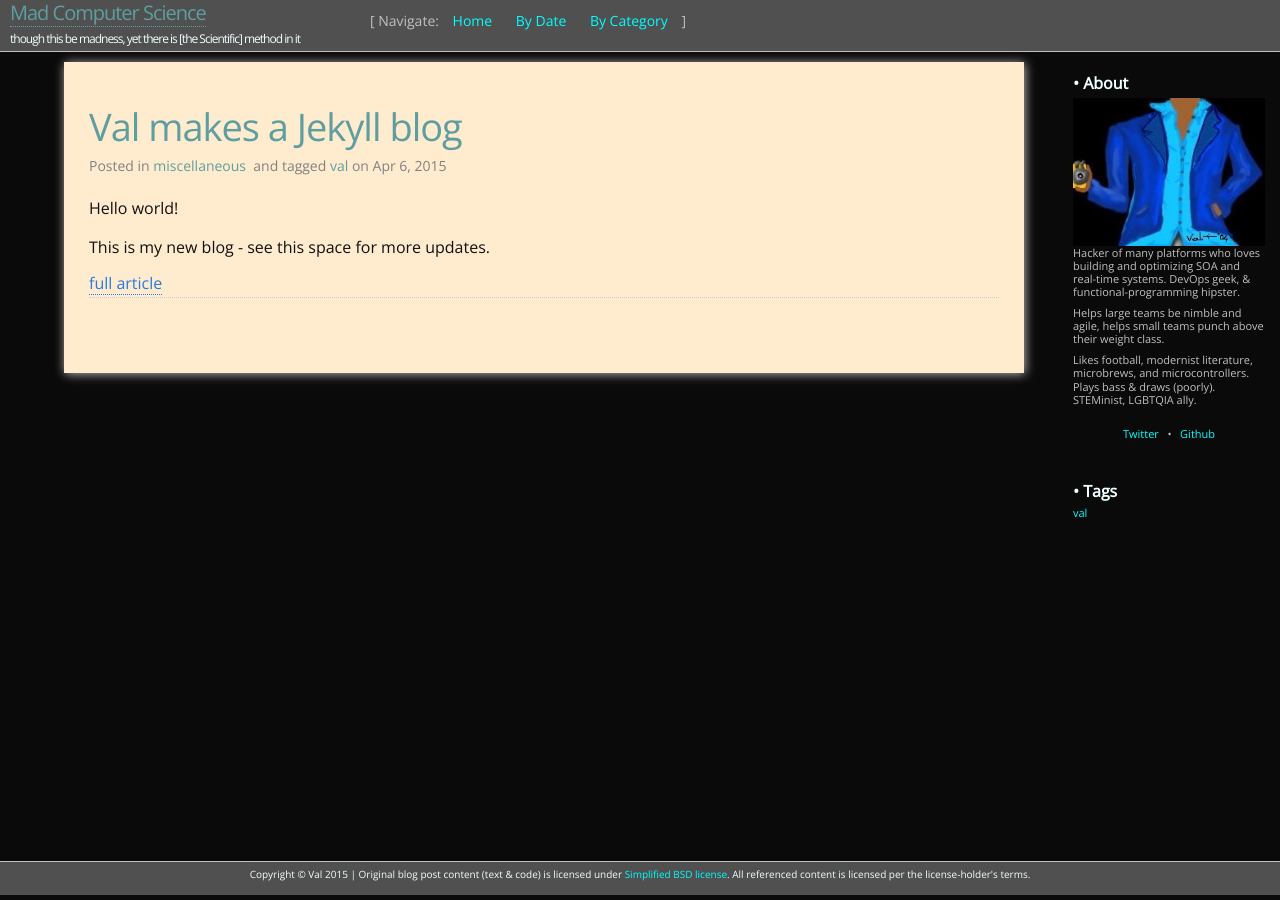
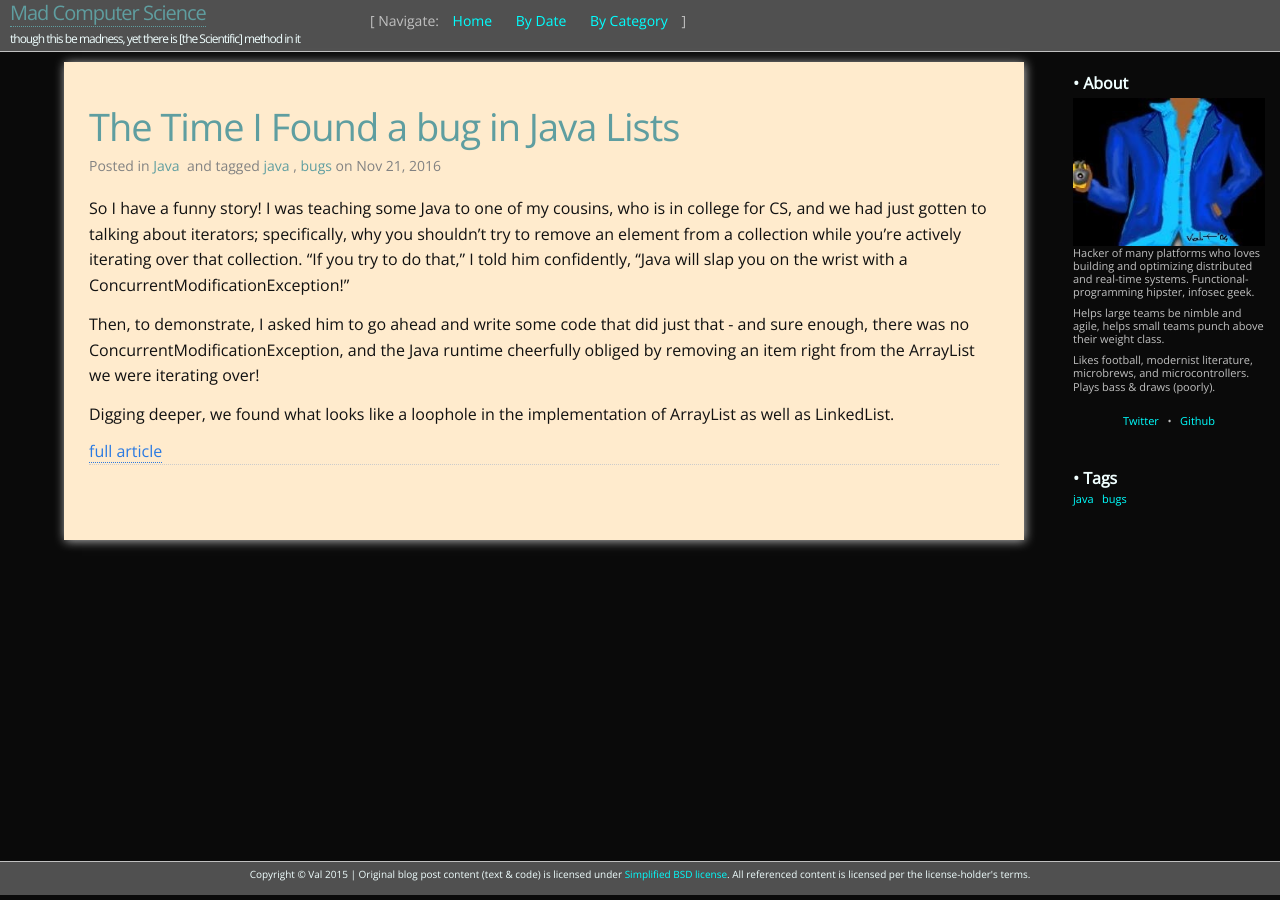
Before and after one commit to valakkapeddi/valakkapeddi.github.io, a Jekyll site: the page built from index.html, in a window 1280 px wide. Built offline with Jekyll 4.4.1, drawn with Linux system fonts in a browser that asks for light colours; the list of posts is cut into pages by our own code.

Commit message:
blog update finally

````diff
--- a/_includes/Aboutme.html
+++ b/_includes/Aboutme.html
@@ -2,9 +2,9 @@
   <h4>• About</h4>
   <img title="{{site.author}}" src="/images/ironic.jpg" alt="{{site.author}}"/>
   <!--<span>{{site.aboutme}}</span>-->
-  <p>Hacker of many platforms who loves building and optimizing SOA and real-time systems. DevOps geek, & functional-programming hipster.</p>
+  <p>Hacker of many platforms who loves building and optimizing distributed and real-time systems. Functional-programming hipster, infosec geek.</p>
   <p>Helps large teams be nimble and agile, helps small teams punch above their weight class.</p>
-  <p>Likes football, modernist literature, microbrews, and microcontrollers. Plays bass & draws (poorly). STEMinist, LGBTQIA ally.</p>
+  <p>Likes football, modernist literature, microbrews, and microcontrollers. Plays bass & draws (poorly).</p>
 
 
   <br />
--- a/_posts/2015-04-06-val-starts-a-blog.md
+++ /dev/null
@@ -1,19 +0,0 @@
----
-published: true
-title: Val makes a Jekyll blog
-layout: post
-summary: First post
-excerpt_separator: <!--more-->
-author: Val
-category: miscellaneous
-tags:
-- val
----
-
-Hello world!
-
-This is my new blog - see this space for more updates.
-
-<!--more-->
-
-Normally, this is where you would find some content and code snippets. :-)
--- /dev/null
+++ b/_posts/2016-11-21-the-time-i-found-a-bug-in-Java-lists.md
@@ -0,0 +1,44 @@
+---
+published: true
+title: The Time I Found a bug in Java Lists
+layout: post
+summary: Bug in Java lists allows removing from lists
+excerpt_separator: <!--more-->
+author: Val
+category: Java
+tags:
+- java
+- bugs
+---
+So I have a funny story!  I was teaching some Java to one of my cousins, who is in college for CS, and we had just gotten to talking about iterators; specifically, why you shouldn't try to remove an element from a collection while you're actively iterating over that collection.  "If you try to do that," I told him confidently, "Java will slap you on the wrist with a ConcurrentModificationException!"
+
+Then, to demonstrate, I asked him to go ahead and write some code that did just that - and sure enough, there was no ConcurrentModificationException, and the Java runtime cheerfully obliged by removing an item right from the ArrayList we were iterating over!
+
+Digging deeper, we found what looks like a loophole in the implementation of ArrayList as well as LinkedList.
+<!--more-->
+
+For starters, the code my cousin wrote looked something like the snippet below; also put the code up here: https://github.com/valakkapeddi/list_remove_bug.
+```java
+        private final List<String> arrayList = new ArrayList<>();
+
+        arrayList.add("a");
+        arrayList.add("b");
+        arrayList.add("c");
+        arrayList.add("d");
+        arrayList.add("e");
+        arrayList.add("f");
+
+
+        for(String each: arrayList) {
+            System.out.println(each);
+            if(each.equals("e")) {
+                System.out.println("Removing " + each);
+                arrayList.remove(each);
+            }
+        }
+
+         arrayList.stream().forEach(System.out::println);
+```
+If you try to remove an earlier element (such as "a"-"d"), the ConcurrentModificationException gets raised as excepted.  So why does this happen?  It turns out that the check for comodification happens in the call to next(). When you remove either the last or next-to-last element, you hit the loophole; the Java runtime uses hasNext() to decide whether to call next() to try and retrieve the next element. hasNext() makes this determination by comparing the size of the list against the 'index' of the current element.  Since you've removed an element from the list, thereby reducing the size of the collection by one, the hasNext() check is cheated.  Java never calls next() for the "true" last element, and therefore doesn't check for comodification.
+
+It seems like this could be fixed if we checked for comodification in hasNext() - I wonder what the implications of that would be, other than the performance hit?
````
Also changed, not shown: _includes/Copyright_Notice.html (deleted, +0 -22 lines).
